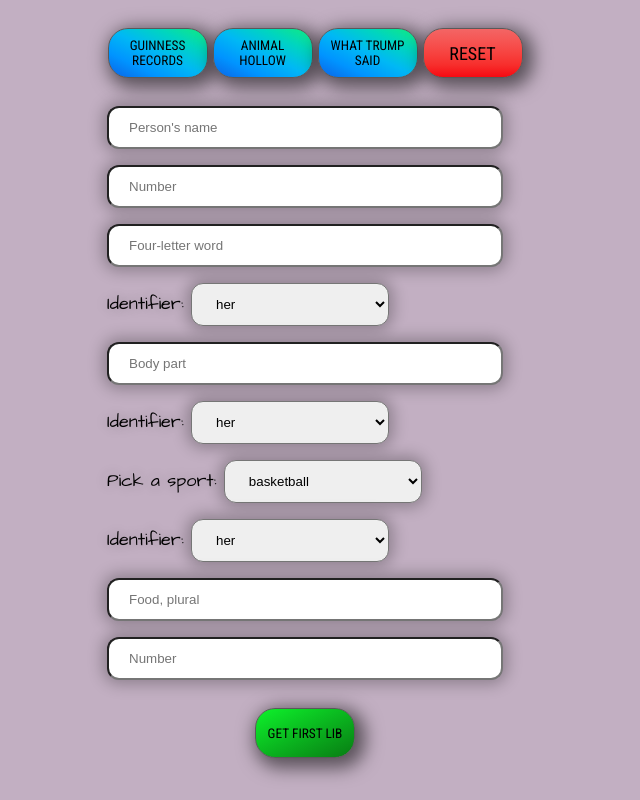
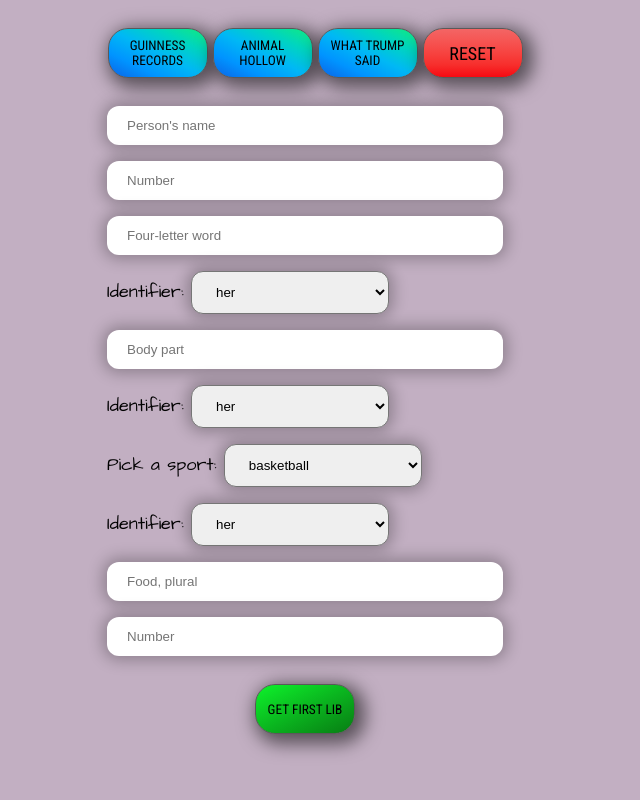
Before and after one commit to wingsforsophia/SophLibs, a plain HTML site: page index.html in a window 1280 px wide. Both pictures are taken after a click on the button "GUINNESS RECORDS". Shown: the whole page, without its empty margins (335-975 px from the left). Drawn offline with nearby package versions, Linux system fonts and the light colour scheme.

Commit message:
remove border on input bars

```diff
--- a/css/style.css
+++ b/css/style.css
@@ -58,6 +58,7 @@ input {
   margin: 8px 0;
   box-sizing: border-box;
   box-shadow: 0px 0px 15px 4px rgba(0,0,0,0.27);
+  border: none;
 
 
 }
@@ -152,5 +153,5 @@ select:focus {
   font-size: 20px;
   margin: 0 auto;
   font-family: 'Architects Daughter', cursive;
-  text-shadow: 0px 0px 13px rgba(56,56,56,0.3) ;
+  text-shadow: none;
 }
```
